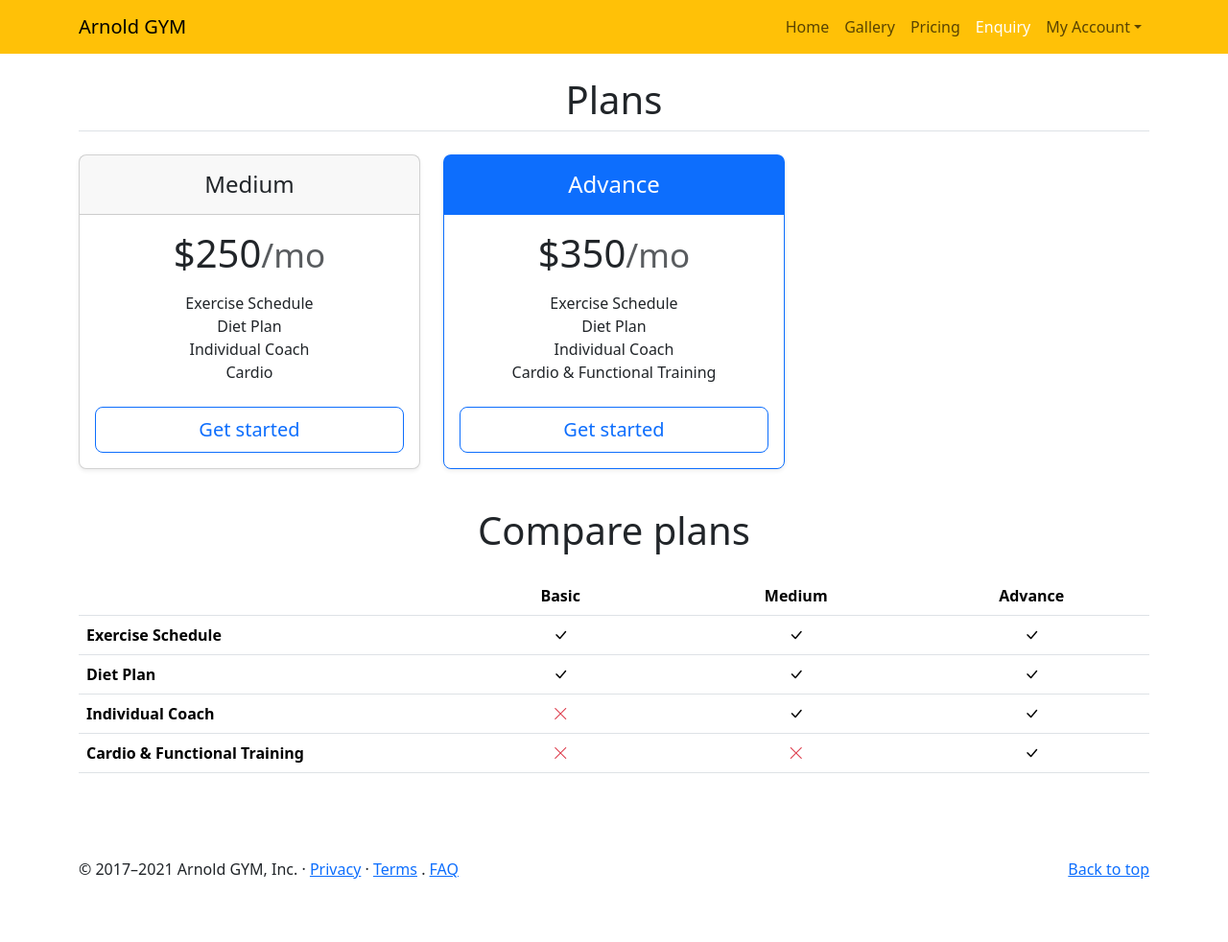
After one commit to dmr31-coding/swimming-pool-crm-intern, a Django app: page /pricing in a window 1280 px wide. The commit adds this page. Shown: the whole page at 96% size. Run offline with Django 5.2, Linux system fonts and the light colour scheme; data that the repository does not hold is empty; some libraries are stand-ins or nearby versions.

Commit message:
subcription plan pricing feature

```diff
--- a/swimming_app/urls.py
+++ b/swimming_app/urls.py
@@ -12,6 +12,8 @@ urlpatterns = [
     path("enquiry", views.enquiry, name="enquiry"),
     path("gallery", views.gallery, name="gallery"),
     path("gallerydetail/<int:id>", views.gallery_detail, name="gallerydetail"),
+    path("pricing", views.pricing, name="pricing"),
+
 ]
 
 
--- a/swimming_app/views.py
+++ b/swimming_app/views.py
@@ -55,3 +55,9 @@ def gallery_detail(request, id):
         "bootstrap/gallery_img.html",
         {"gallery_imgs": gallery_imgs, "gallery": gallery},
     )
+
+
+# Subcription plan
+def pricing(request):
+    pricing = models.SubPlan.objects.all()
+    return render(request, "bootstrap/pricing.html", {"plans": pricing})
--- a/templates/bootstrap/base.html
+++ b/templates/bootstrap/base.html
@@ -50,7 +50,7 @@
                         </li>
 
                         <li class="nav-item">
-                            <a class="nav-link" href="pricing.php">Pricing</a>
+                            <a class="nav-link" href="{% url 'pricing' %}">Pricing</a>
 
                         </li>
 
--- /dev/null
+++ b/templates/bootstrap/pricing.html
@@ -0,0 +1,142 @@
+
+{% extends "bootstrap/base.html" %}
+
+{% load static %}
+
+{% block content %}
+
+    <!-- Main Start -->
+    <section class="container my-4">
+        <h1 class="text-center mb-4 section-heading border-bottom pb-2">Plans</h1>
+        <main>
+            <div class="row row-cols-1 row-cols-md-3 mb-3 text-center">
+
+                {% for plan in plans %}
+                    <div class="col">
+                        <div class="card mb-4 rounded-3 shadow-sm">
+                            <div class="card-header py-3">
+                                <h4 class="my-0 fw-normal">{{ plan.title }}</h4>
+                            </div>
+                            <div class="card-body">
+                                <h1 class="card-title pricing-card-title">
+                                    $150<small class="text-muted fw-light">/mo</small>
+                                </h1>
+                                <ul class="list-unstyled mt-3 mb-4">
+                                    <li>Exercise Schedule</li>
+                                    <li>Diet Plan</li>
+                                    <li>...</li>
+                                    <li>...</li>
+                                </ul>
+                                <a href="checkout.php" class="w-100 btn btn-lg btn-outline-primary">Get started</a>
+                            </div>
+                        </div>
+                    </div>
+                {% endfor %}
+                <div class="col">
+                    <div class="card mb-4 rounded-3 shadow-sm">
+                        <div class="card-header py-3">
+                            <h4 class="my-0 fw-normal">Medium</h4>
+                        </div>
+                        <div class="card-body">
+                            <h1 class="card-title pricing-card-title">
+                                $250<small class="text-muted fw-light">/mo</small>
+                            </h1>
+                            <ul class="list-unstyled mt-3 mb-4">
+                                <li>Exercise Schedule</li>
+                                <li>Diet Plan</li>
+                                <li>Individual Coach</li>
+                                <li>Cardio</li>
+                            </ul>
+                            <button type="button" class="w-100 btn btn-lg btn-outline-primary">Get started</button>
+                        </div>
+                    </div>
+                </div>
+                <div class="col">
+                    <div class="card mb-4 rounded-3 shadow-sm border-primary">
+                        <div class="card-header py-3 text-white bg-primary border-primary">
+                            <h4 class="my-0 fw-normal">Advance</h4>
+                        </div>
+                        <div class="card-body">
+                            <h1 class="card-title pricing-card-title">
+                                $350<small class="text-muted fw-light">/mo</small>
+                            </h1>
+                            <ul class="list-unstyled mt-3 mb-4">
+                                <li>Exercise Schedule</li>
+                                <li>Diet Plan</li>
+                                <li>Individual Coach</li>
+                                <li>Cardio & Functional Training</li>
+                            </ul>
+                            <button type="button" class="w-100 btn btn-lg btn-outline-primary">Get started</button>
+                        </div>
+                    </div>
+                </div>
+            </div>
+
+            <h2 class="display-6 text-center mb-4">Compare plans</h2>
+
+            <div class="table-responsive">
+                <table class="table text-center">
+                    <thead>
+                        <tr>
+                            <th style="width: 34%;"></th>
+                            <th style="width: 22%;">Basic</th>
+                            <th style="width: 22%;">Medium</th>
+                            <th style="width: 22%;">Advance</th>
+                        </tr>
+                    </thead>
+                    <tbody>
+                        <tr>
+                            <th scope="row" class="text-start">Exercise Schedule</th>
+                            <td>
+                                <i class="bi bi-check-lg"></i>
+                            </td>
+                            <td>
+                                <i class="bi bi-check-lg"></i>
+                            </td>
+                            <td>
+                                <i class="bi bi-check-lg"></i>
+                            </td>
+                        </tr>
+                        <tr>
+                            <th scope="row" class="text-start">Diet Plan</th>
+                            <td>
+                                <i class="bi bi-check-lg"></i>
+                            </td>
+                            <td>
+                                <i class="bi bi-check-lg"></i>
+                            </td>
+                            <td>
+                                <i class="bi bi-check-lg"></i>
+                            </td>
+                        </tr>
+                        <tr>
+                            <th scope="row" class="text-start">Individual Coach</th>
+                            <td>
+                                <i class="bi bi-x-lg text-danger"></i>
+                            </td>
+                            <td>
+                                <i class="bi bi-check-lg"></i>
+                            </td>
+                            <td>
+                                <i class="bi bi-check-lg"></i>
+                            </td>
+                        </tr>
+                        <tr>
+                            <th scope="row" class="text-start">Cardio & Functional Training</th>
+                            <td>
+                                <i class="bi bi-x-lg text-danger"></i>
+                            </td>
+                            <td>
+                                <i class="bi bi-x-lg text-danger"></i>
+                            </td>
+                            <td>
+                                <i class="bi bi-check-lg"></i>
+                            </td>
+                        </tr>
+                    </tbody>
+                </table>
+            </div>
+        </main>
+    </section>
+    <!-- End -->
+{% endblock %}
```
Also changed, not shown: SWIMMING/settings.py (+20 -0 lines), swimming_app/admin.py (+22 -0 lines), swimming_app/models.py (+19 -0 lines), swimming_app/migrations/0009_subplan_subplanfeature.py (added), swimming_app/migrations/0010_subplan_highlight_status.py (added).
